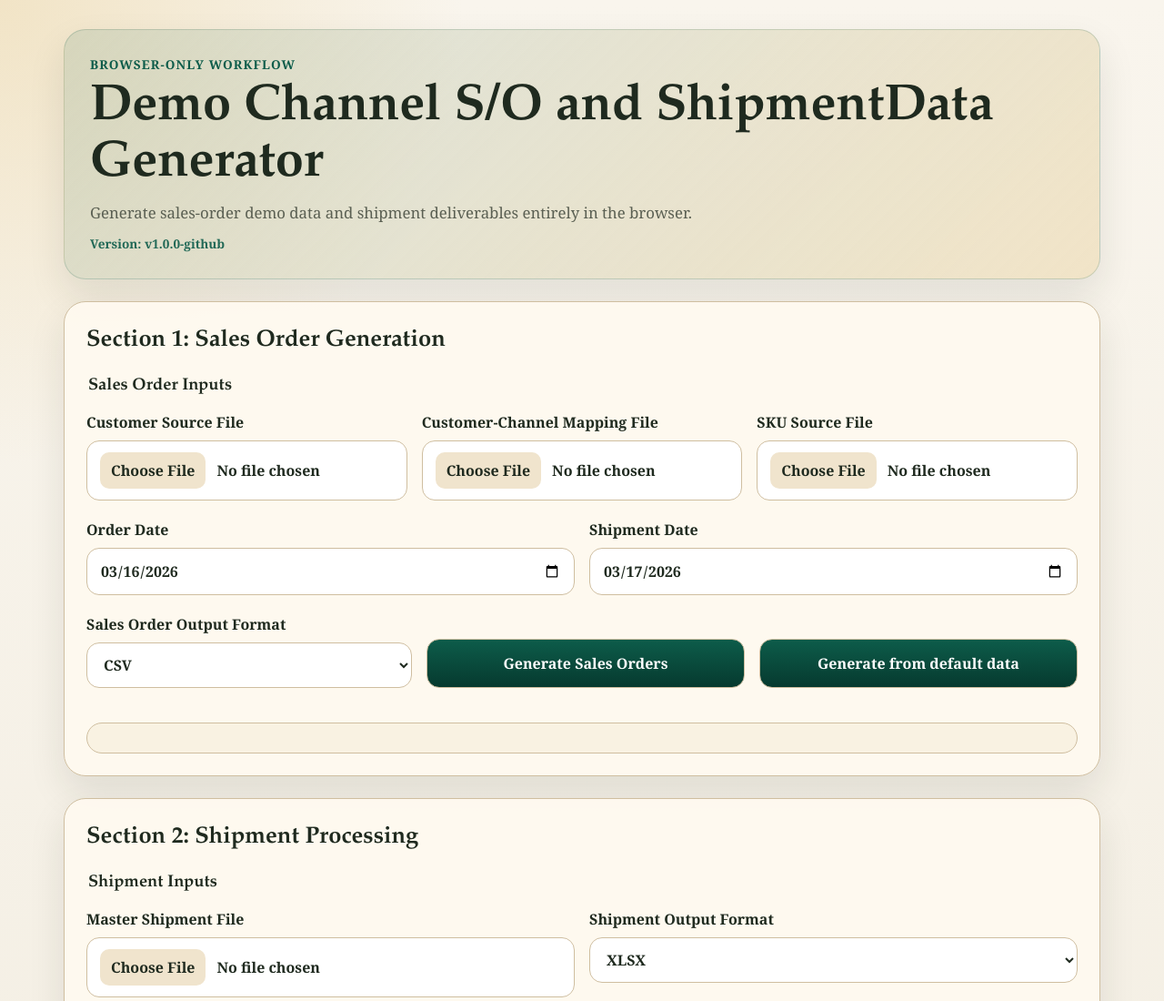
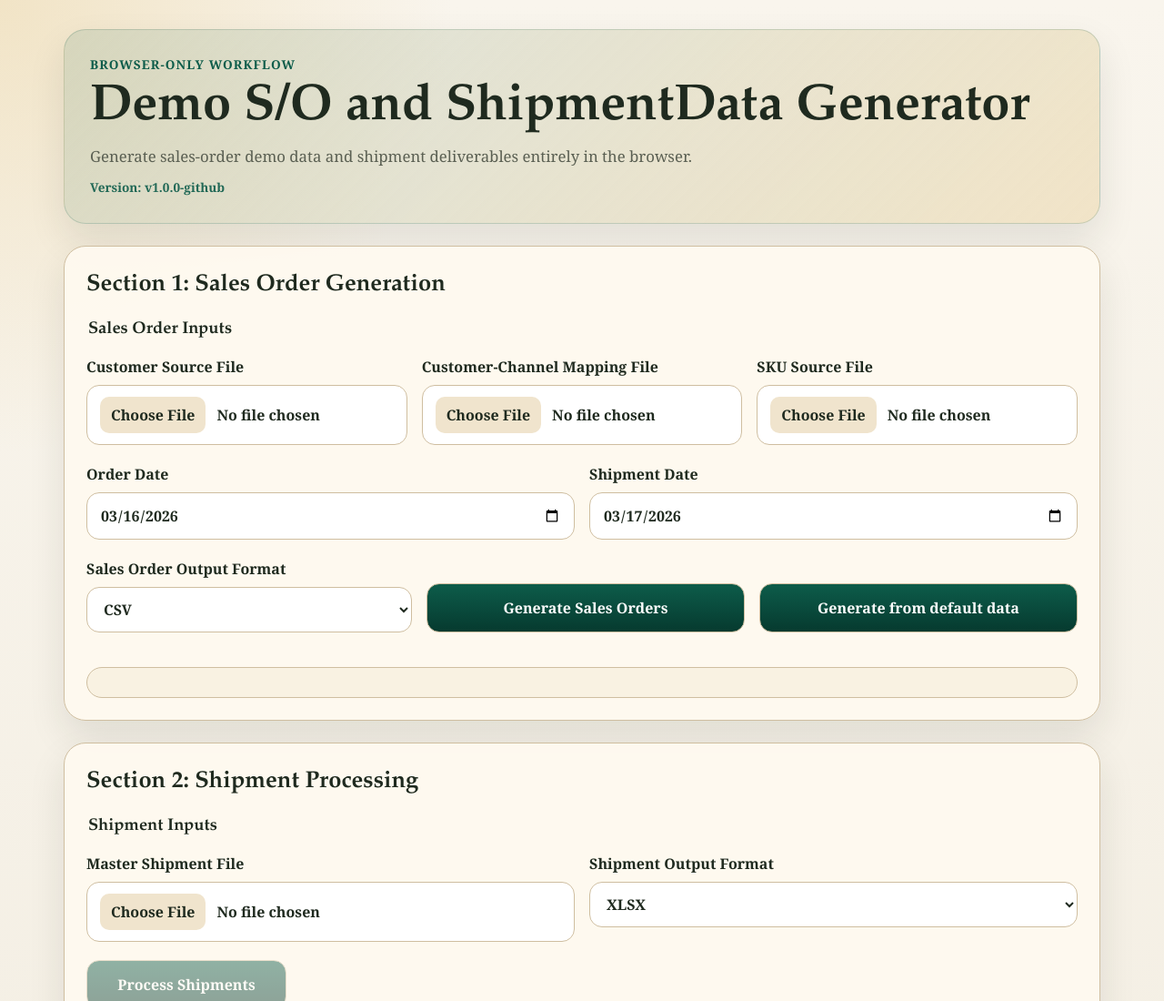
Before and after one commit to youbolan/DemoChannelDataGenerator, a website: page index.html in a window 1280 px wide. Shown: the top 1100 px of the page at 91% size. Drawn offline with nearby package versions, Linux system fonts and the light colour scheme.

Commit message:
Update
Update

```diff
--- a/index.html
+++ b/index.html
@@ -1,5 +1,6 @@
 <!DOCTYPE html>
 <html lang="en">
+
 <head>
   <meta charset="UTF-8">
   <meta name="viewport" content="width=device-width, initial-scale=1.0">
@@ -19,11 +20,12 @@
   <script defer src="js/shipmentProcessor.js"></script>
   <script defer src="js/app.js"></script>
 </head>
+
 <body>
   <main class="page-shell">
     <header class="hero">
       <p class="eyebrow">Browser-Only Workflow</p>
-      <h1>Demo Channel S/O and ShipmentData Generator</h1>
+      <h1>Demo S/O and ShipmentData Generator</h1>
       <p class="hero-copy">
         Generate sales-order demo data and shipment deliverables entirely in the browser.
       </p>
@@ -104,4 +106,5 @@
     </section>
   </main>
 </body>
+
 </html>
```
